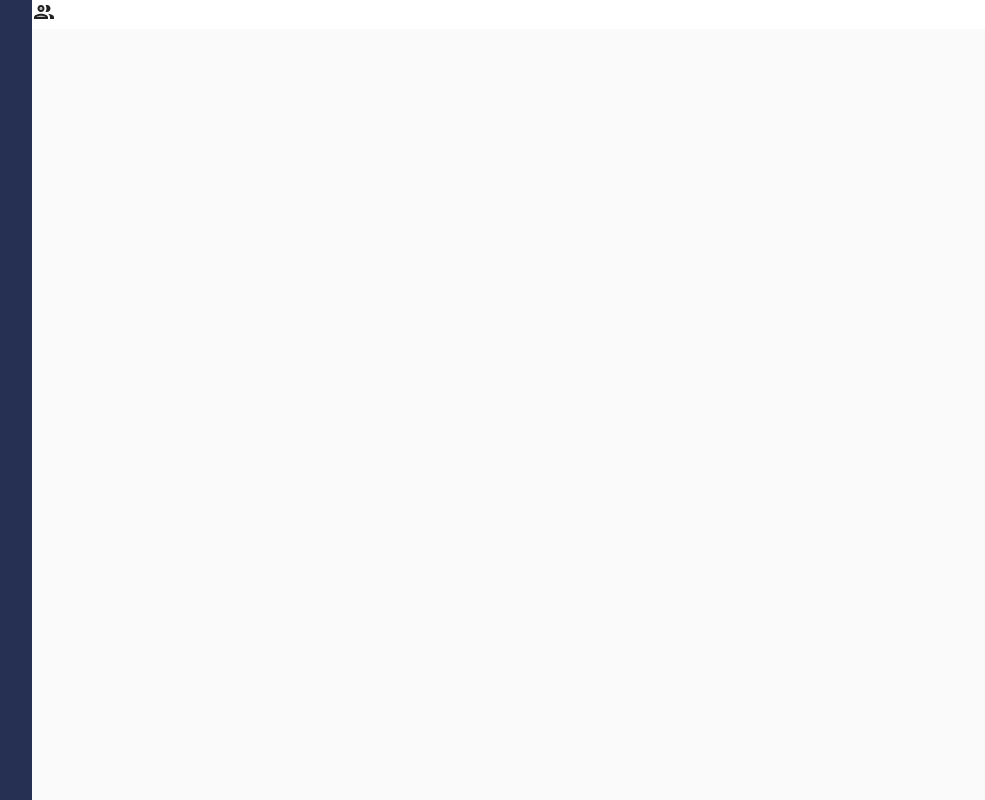
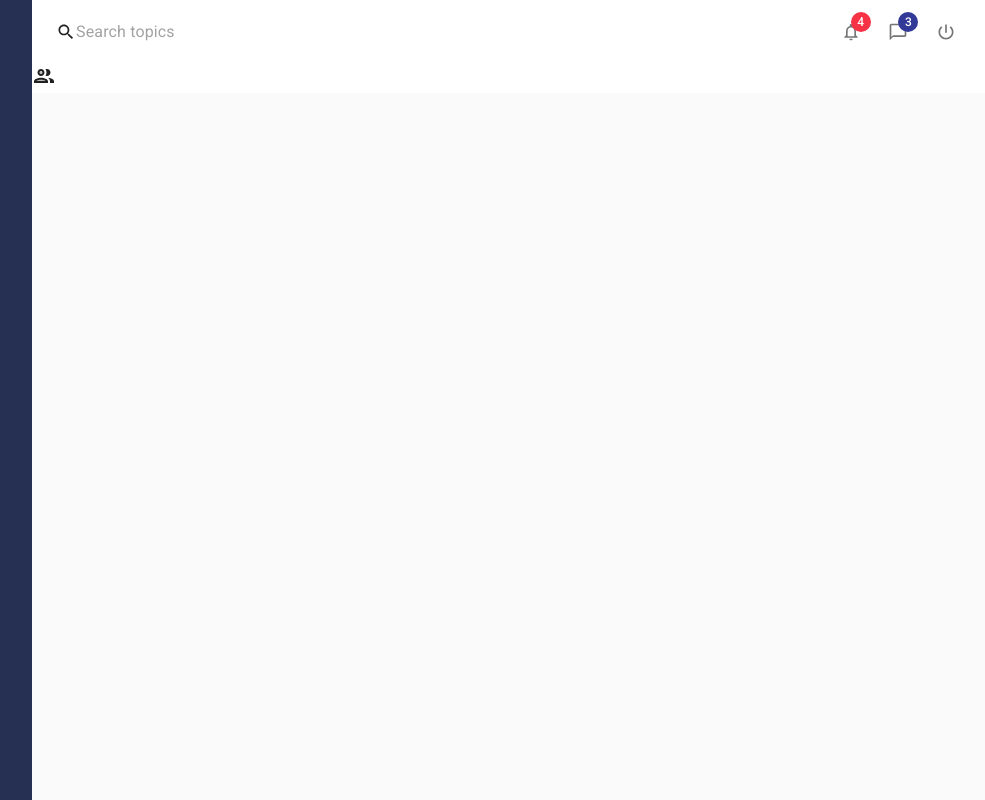
Before and after one commit to adryanfreitas/complete_mui_system, a React (Create React App) app: page / in a window 1280 px wide. Shown: the whole page, without its empty margins (288-1273 px from the left). Built offline with nearby package versions, Linux system fonts and the light colour scheme.

Commit message:
feat: :sparkles: finished Header component

```diff
--- a/src/components/Header.jsx
+++ b/src/components/Header.jsx
@@ -1,5 +1,68 @@
 import React from "react";
-
+import {
+  AppBar,
+  Badge,
+  Grid,
+  IconButton,
+  Toolbar,
+  InputBase,
+  makeStyles,
+} from "@material-ui/core";
+import NotificationsNoneIcon from "@material-ui/icons/NotificationsNone";
+import ChatBubbleOutlineIcon from "@material-ui/icons/ChatBubbleOutline";
+import PowerSettingsNewIcon from "@material-ui/icons/PowerSettingsNew";
+import SearchIcon from "@material-ui/icons/Search";
+const useStyles = makeStyles((theme) => ({
+  root: { backgroundColor: "#fff" },
+  searchIcon: {
+    opacity: "0.6",
+    padding: `0px 8px ${theme.spacing(1)}px`,
+    fontSize: "0.8rem",
+    "&:hover": { backgroundColor: "#f2f2f2" },
+    "& .MuiSvgIcon-root": { marginRight: theme.spacing(1) },
+  },
+}));
 export default function Header() {
-  return <div></div>;
+  const classes = useStyles();
+  return (
+    <AppBar position="static" className={classes.root}>
+      {" "}
+      <Toolbar>
+        {" "}
+        <Grid container alignItems="center">
+          {" "}
+          <Grid item>
+            {" "}
+            <InputBase
+              placeholder="Search topics"
+              className={classes.searchInput}
+              startAdornment={<SearchIcon fontSize="small" />}
+            />{" "}
+          </Grid>{" "}
+          <Grid item sm></Grid>{" "}
+          <Grid item>
+            {" "}
+            <IconButton>
+              {" "}
+              <Badge badgeContent={4} color="secondary">
+                {" "}
+                <NotificationsNoneIcon fontSize="small" />{" "}
+              </Badge>{" "}
+            </IconButton>{" "}
+            <IconButton>
+              {" "}
+              <Badge badgeContent={3} color="primary">
+                {" "}
+                <ChatBubbleOutlineIcon fontSize="small" />{" "}
+              </Badge>{" "}
+            </IconButton>{" "}
+            <IconButton>
+              {" "}
+              <PowerSettingsNewIcon fontSize="small" />{" "}
+            </IconButton>{" "}
+          </Grid>{" "}
+        </Grid>{" "}
+      </Toolbar>{" "}
+    </AppBar>
+  );
 }
```
